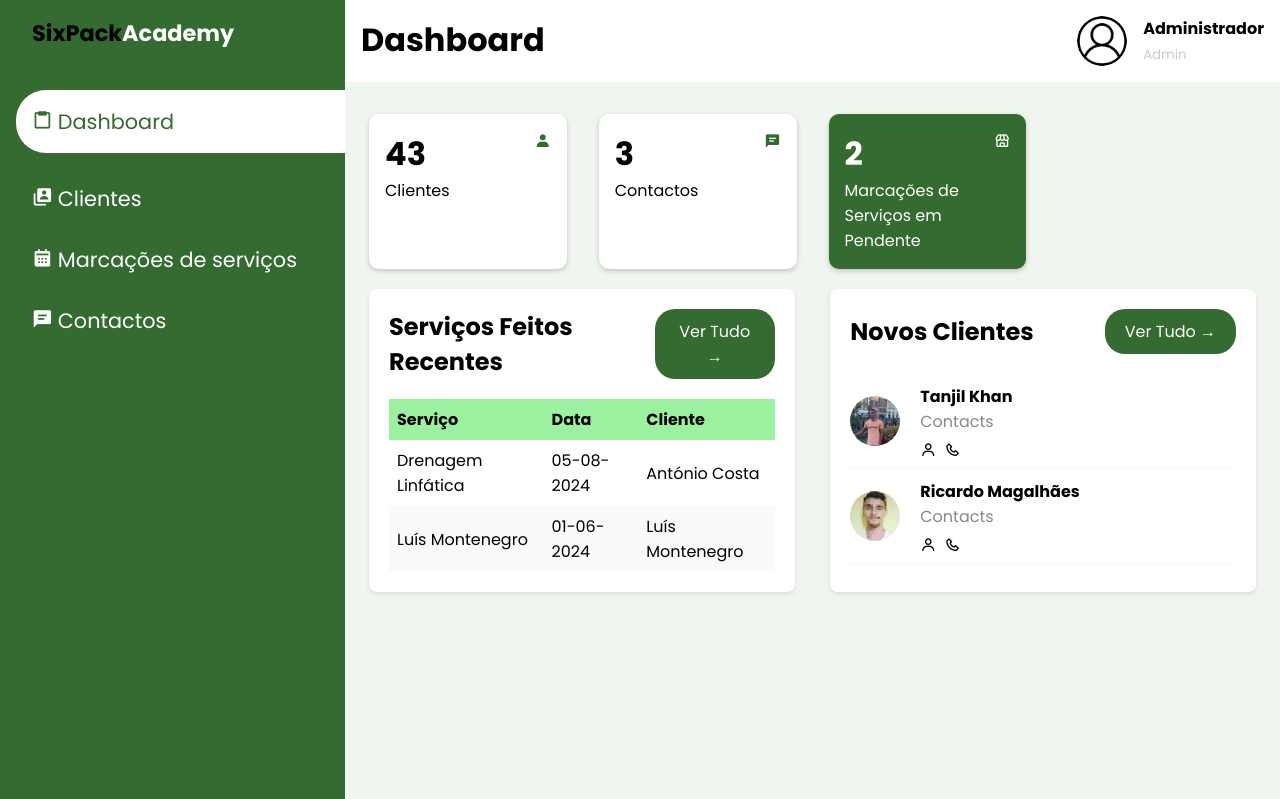
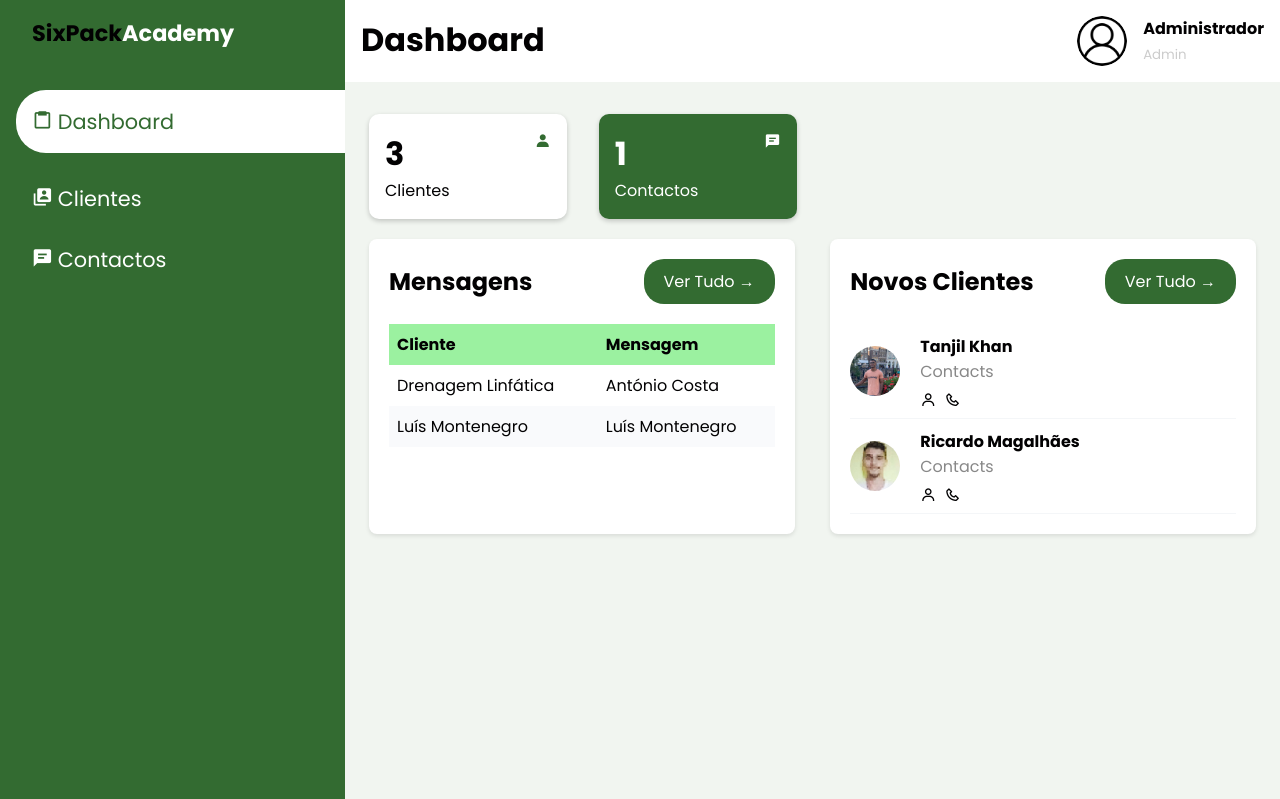
Before and after one commit to sixpackacademy/experimental_view6p, a PHP site: page /dashboard in a window 1280 px wide. Shown: the top 799 px of the page. Run offline with PHP 8.4, Linux system fonts and the light colour scheme; a user stored in the database is signed in; data comes from the database, SQL or seed files in the repository; tables that the repository leaves empty hold one stand-in row (values such as "Sample post").

Commit message:
Update index.php

```diff
--- a/dashboard/index.php
+++ b/dashboard/index.php
@@ -3,6 +3,16 @@ session_start();
 if (isset($_SESSION['user_id'])) {
   $user_id = $_SESSION['user_id'];
   $role = $_SESSION['role'];
+  require '../db/database_connection.php';
+  $query = "SELECT id, identification_number, username, email, phone_number FROM users";
+  $num_contacto = "SELECT * from contactos";
+$result = $conn->query($query);
+$result2 = $conn->query($num_contacto);
+    // Conta o número de registos
+    $num_users = $result->num_rows;
+    $quant_contactos = $result2->num_rows;
+
+    $conn->close();
 }
 ?>
 <?php if($role == 1) { ?>
@@ -44,9 +54,7 @@ if (isset($_SESSION['user_id'])) {
             <li>
                 <a href="#" class="" id="accounts"><i class='bx bxs-user-account'></i><span>Clientes</span></a>
             </li>
-            <li>
-                <a href="#" class="" id="reserve"><i class='bx bxs-calendar'></i></i><span>Marcações de serviços</span></a>
-            </li>
+
             <li>
                 <a href="#" class="" id="reviews"><i class='bx bxs-comment-detail'></i><span>Contactos</span></a>
             </li>
@@ -76,7 +84,7 @@ if (isset($_SESSION['user_id'])) {
             <div class="cards">
                 <div class="card-single">
                     <div>
-                        <h1>43</h1>
+                        <h1><?php echo $num_users; ?></h1>
                         <span>Clientes</span>
                     </div>
                     <div>
@@ -86,7 +94,7 @@ if (isset($_SESSION['user_id'])) {
 
                 <div class="card-single">
                     <div>
-                        <h1>3</h1>
+                        <h1><?php echo $quant_contactos; ?></h1>
                         <span>Contactos</span>
                     </div>
                     <div>
@@ -94,40 +102,31 @@ if (isset($_SESSION['user_id'])) {
                     </div>
                 </div>
 
-                <div class="card-single">
-                    <div>
-                        <h1>2</h1>
-                        <span>Marcações de Serviços em Pendente</span>
-                    </div>
-                    <div>
-                        <i class='bx bx-store bx-lg'></i>
-                    </div>
-                </div>
+
             </div>
 
             <div class="dashboard">
                 <div class="recent-sales">
                     <div class="header">
-                        <h2>Serviços Feitos Recentes</h2>
+                        <h2>Mensagens</h2>
                         <button class="see-all">Ver Tudo →</button>
                     </div>
                     <table>
                         <thead>
                             <tr>
-                                <th>Serviço</th>
-                                <th>Data</th>
                                 <th>Cliente</th>
+                                <th>Mensagem</th>
                             </tr>
                         </thead>
                         <tbody>
                             <tr>
                                 <td>Drenagem Linfática</td>
-                                <td>05-08-2024</td>
+
                                 <td>António Costa</td>
                             </tr>
                             <tr>
                                 <td>Luís Montenegro</td>
-                                <td>01-06-2024</td>
+
                                 <td>Luís Montenegro</td>
                             </tr>
                         </tbody>
```
